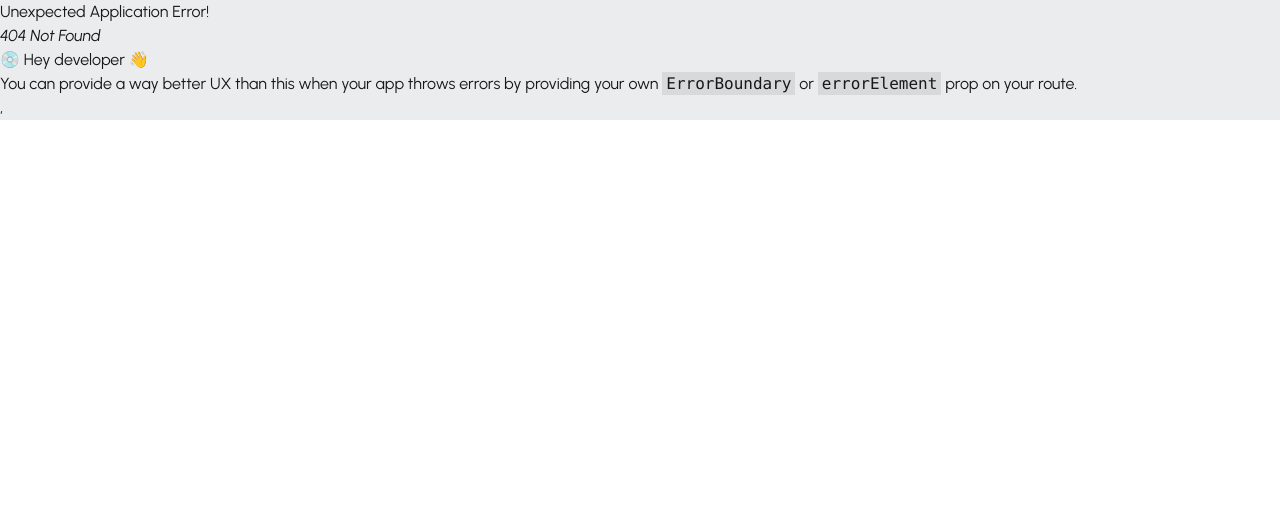
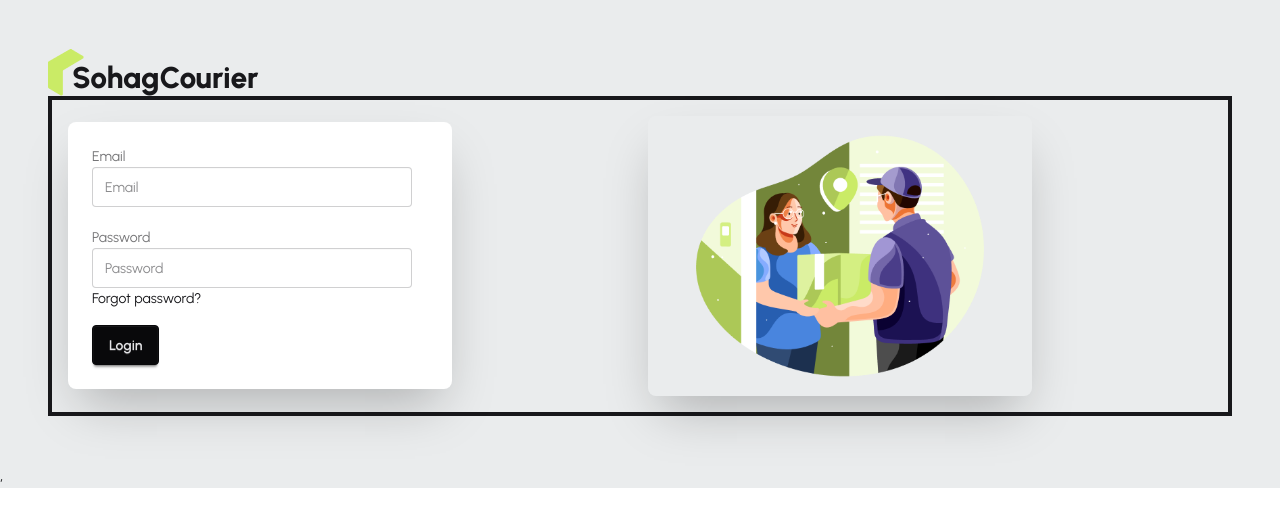
Before and after one commit to sohag55rana/sohag-courier-client, a React (Vite) app: page /register in a window 1280 px wide. Before the commit this address had no page. Shown: the top 526 px of the page. Built offline with nearby package versions, Linux system fonts and the light colour scheme.

Commit message:
added login and register components properly

```diff
--- a/package.json
+++ b/package.json
@@ -16,6 +16,7 @@
     "react": "^19.1.1",
     "react-dom": "^19.1.1",
     "react-fast-marquee": "^1.6.5",
+    "react-hook-form": "^7.63.0",
     "react-icons": "^5.5.0",
     "react-router": "^7.9.3",
     "swiper": "^12.0.2",
--- /dev/null
+++ b/src/layouts/AuthLayout.jsx
@@ -0,0 +1,25 @@
+import CourierLogo from "../pages/shared/CourierLogo/CourierLogo";
+import authImage from "../assets/all/authImage.png"
+import { Outlet } from "react-router";
+
+const AuthLayout = () => {
+    return (
+        <div className="p-12">
+            <CourierLogo></CourierLogo>
+            <div className="hero-content flex-col lg:flex-row-reverse mx-auto justify-between border-4">
+                <div className="flex-1">
+                    <img
+                        src={authImage}
+                        className="max-w-sm rounded-lg shadow-2xl"
+                    />
+                </div>
+                <div className="flex-1">
+
+                    <Outlet></Outlet>
+                </div>
+            </div>
+        </div>
+    );
+};
+
+export default AuthLayout;
--- /dev/null
+++ b/src/pages/Authentication/Login/Login.jsx
@@ -0,0 +1,44 @@
+import { useForm } from "react-hook-form"
+
+const Login = () => {
+
+    const {
+        register,
+        handleSubmit,
+        watch,
+        formState: { errors },
+    } = useForm()
+
+    const onSubmit = (data) => console.log(data)
+    // console.log(watch("example"))
+
+    return (
+        <div className="card bg-base-100 w-full max-w-sm shrink-0 shadow-2xl ">
+            <div className="card-body ">
+                <form onSubmit={handleSubmit(onSubmit)}>
+                    <label className="label">Email</label>
+                    <input {...register("email", { required: true })} type="email" className="input mb-5" placeholder="Email" />
+                    {errors.email?.type === "required" && (
+                        <p className="text-red-600">Email is required</p>
+                    )}
+
+                    <label className="label">Password</label>
+                    <input  {...register("password", { required: true, minLength: 6 })} type="password" className="input" placeholder="Password" />
+                    {errors.password?.type === "required" && (
+                        <p className="text-red-600">Password is required</p>
+                    )}
+                    {errors.password?.type === "minLength" && (
+                        <p className="text-red-600">Password at least 6 caracters long</p>
+                    )}
+
+                    <div><a className="link link-hover">Forgot password?</a></div>
+                    <button className="btn btn-neutral mt-4">Login</button>
+
+                    {errors.exampleRequired && <span>This field is required</span>}
+                </form>
+            </div>
+        </div>
+    );
+};
+
+export default Login;
--- /dev/null
+++ b/src/pages/Authentication/Register/Register.jsx
@@ -0,0 +1,44 @@
+import { useForm } from "react-hook-form"
+
+const Register = () => {
+
+    const {
+        register,
+        handleSubmit,
+        watch,
+        formState: { errors },
+    } = useForm()
+
+    const onSubmit = (data) => console.log(data)
+    // console.log(watch("example"))
+
+    return (
+        <div className="card bg-base-100 w-full max-w-sm shrink-0 shadow-2xl ">
+            <div className="card-body ">
+                <form onSubmit={handleSubmit(onSubmit)}>
+                    <label className="label">Email</label>
+                    <input {...register("email", { required: true })} type="email" className="input mb-5" placeholder="Email" />
+                    {errors.email?.type === "required" && (
+                        <p className="text-red-600">Email is required</p>
+                    )}
+
+                    <label className="label">Password</label>
+                    <input  {...register("password", { required: true, minLength: 6 })} type="password" className="input" placeholder="Password" />
+                    {errors.password?.type === "required" && (
+                        <p className="text-red-600">Password is required</p>
+                    )}
+                    {errors.password?.type === "minLength" && (
+                        <p className="text-red-600">Password at least 6 caracters long</p>
+                    )}
+
+                    <div><a className="link link-hover">Forgot password?</a></div>
+                    <button className="btn btn-neutral mt-4">Login</button>
+
+                    {errors.exampleRequired && <span>This field is required</span>}
+                </form>
+            </div>
+        </div>
+    );
+};
+
+export default Register;
--- a/src/pages/Home/Merchant/Merchant.jsx
+++ b/src/pages/Home/Merchant/Merchant.jsx
@@ -5,7 +5,7 @@ const Merchant = () => {
     return (
         <div data-aos="flip-left"
             data-aos-easing="ease-out-cubic"
-            data-aos-duration="2000" className="bg-[url('assets/be-a-merchant-bg.png')] bg-no-repeat flex flex-col md:flex-row items-center justify-between gap-8 px-6 md:px-16 py-12 text-white rounded-2xl bg-[#03373d] mb-14 ">
+            data-aos-duration="3000" className="bg-[url('assets/be-a-merchant-bg.png')] bg-no-repeat flex flex-col md:flex-row items-center justify-between gap-8 px-6 md:px-16 py-12 text-white rounded-2xl bg-[#03373d] mb-14 ">
             {/* Left Section */}
             <div className="flex-1 space-y-6">
                 <h2 className="text-3xl md:text-4xl font-bold text-white">
--- a/src/router/router.jsx
+++ b/src/router/router.jsx
@@ -1,6 +1,9 @@
 import { createBrowserRouter } from "react-router";
 import RootLayout from "../layouts/RootLayout";
 import Home from "../pages/Home/Home/Home";
+import AuthLayout from "../layouts/AuthLayout";
+import Login from "../pages/Authentication/Login/Login";
+import Register from "../pages/Authentication/Register/Register";
 
 export const router = createBrowserRouter([
   {
@@ -13,4 +16,18 @@ export const router = createBrowserRouter([
       },
     ],
   },
+  {
+    path: "/",
+    Component: AuthLayout,
+    children: [
+      {
+        path: 'login',
+        Component: Login,
+      },
+      {
+        path: 'register',
+        Component: Register,
+      },
+    ],
+  },
 ]);
```
Also changed, not shown: 1 other file (tests, documents, lock files or other folders).
